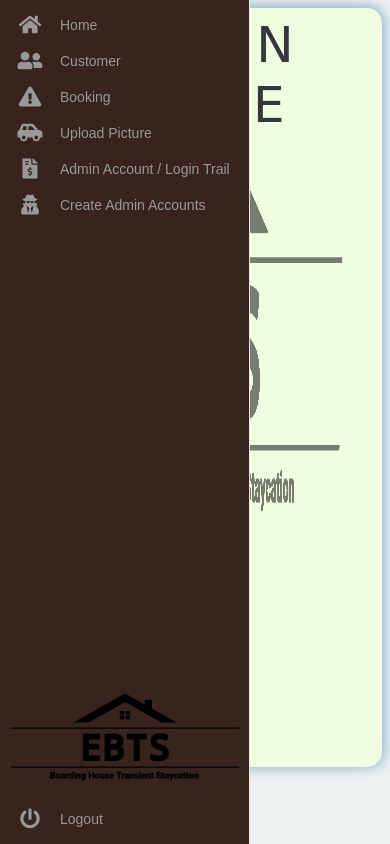
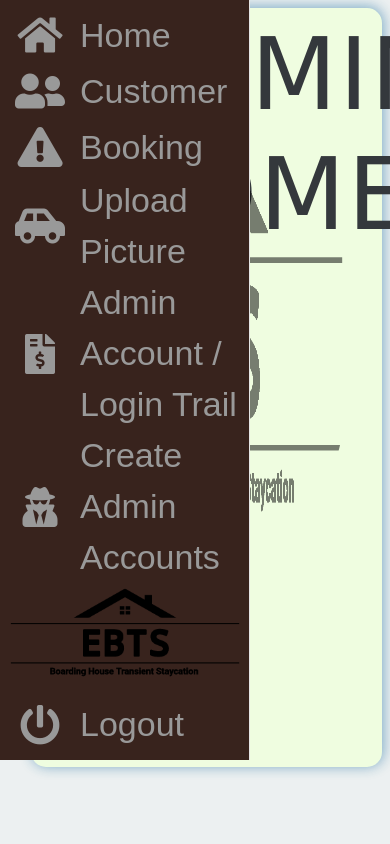
Before and after one commit to jericksignapan31/ebts, a PHP site: page /admin-home.php in a window 390 px wide. Run offline with PHP 8.4, Linux system fonts and the light colour scheme; some libraries are stand-ins or nearby versions; some web fonts are replaced.

Commit message:
media query commit - optimized

```diff
--- a/admin-home.php
+++ b/admin-home.php
@@ -218,6 +218,41 @@ include("config.php");
         text-align: center;
         margin-top: 3%;
     }
+    @media only screen and (max-width: 480px),only screen and (max-device-width: 480px) {
+        .area {
+        width: 100%;
+        height: 100%;
+}
+        .main-menu {
+        width: auto;
+        overflow: hidden;
+        -webkit-transition: width .05s linear;
+        transition: width .05s linear;
+        z-index: 1000;
+        height: 90%;
+    }
+        .home {
+        width: 90%;
+        height: 90%;
+    }
+        .main-menu .nav-text {
+        width: auto;
+    }
+    .home h1 {
+        font-size: 100px;
+        margin-left: 20%;
+    }
+    .main-menu li>a {
+        font-size: 34px;
+    }
+    .fa {
+        width: 80px;
+        height: 56px;
+    }
+    .fa-2x {
+        font-size: 40px;
+    }
+    }
 </style>
 
 <div class="home">
```
